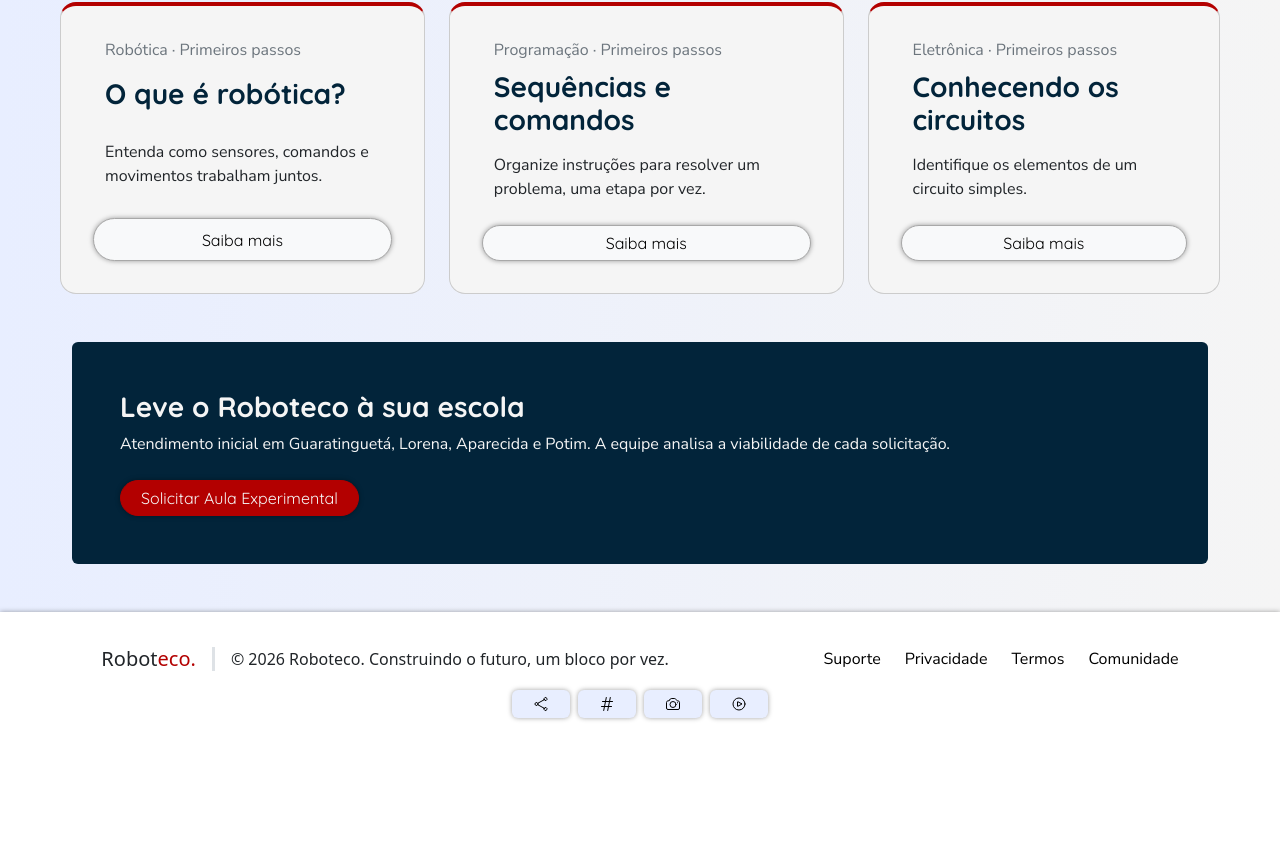
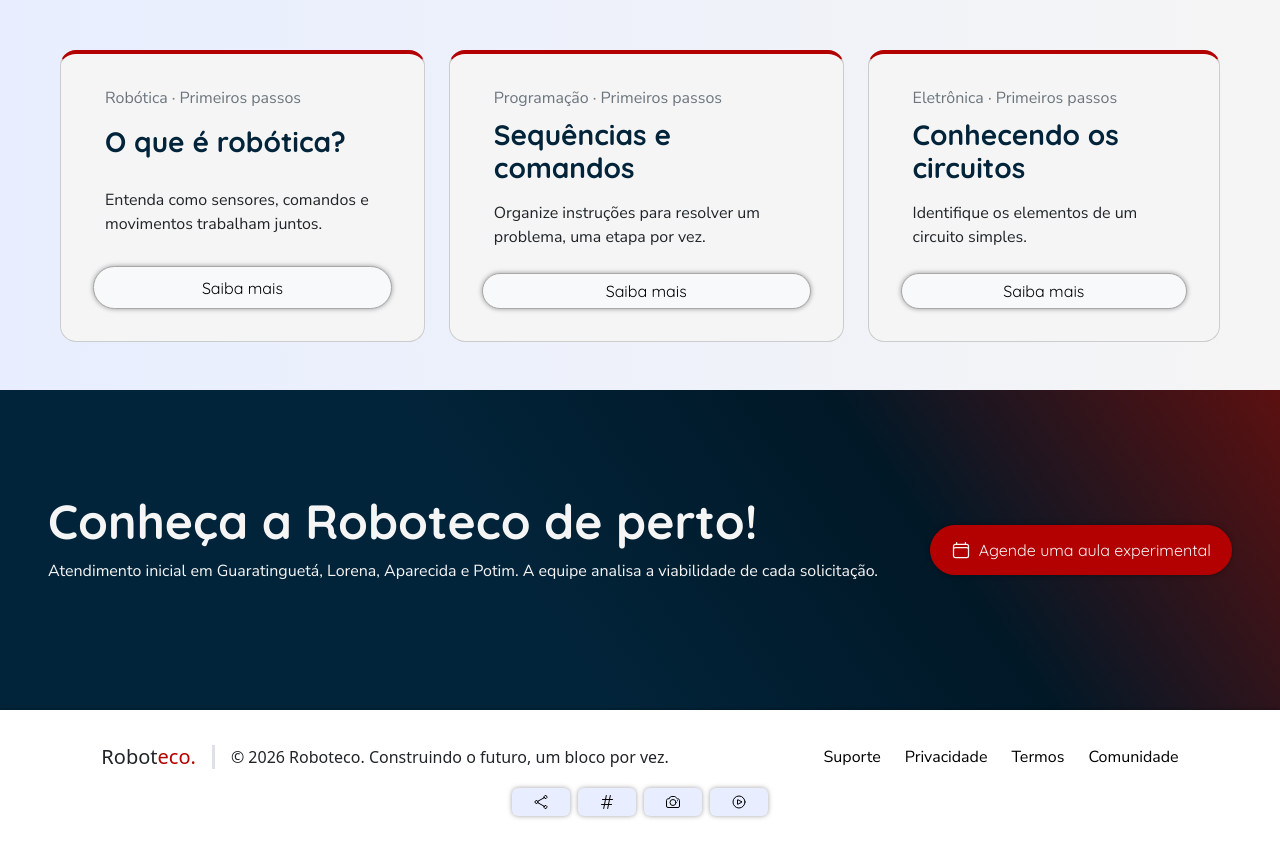
Before and after one commit to MigSilverS/roboteco, a Next.js app: page / in a window 1280 px wide. Shown: the part 925-1773 px from the top of the page. Before the commit the page ends 1675 px from the top, so only its background shows below. Built offline with nearby package versions, Linux system fonts and the light colour scheme.

Commit message:
Mudanças visuais

```diff
--- a/src/app/page.jsx
+++ b/src/app/page.jsx
@@ -34,14 +34,14 @@
     <>
       <NavBar />
       <div className={`${styles.container} row`}>
-        <div className="col-12 row mt-5">
+        <div className="col-12 row mt-5 mb-5">
           <div className="col-md-8 d-flex align-items-center">
             <div className="">
               <Titulo titulo="Robótica na escola pública" nivel={2} estilo={{ color: 'var(--red)' }} />
               <Titulo titulo="Destrave o lado tecnológico e criativo!" nivel={1} estilo={{ fontSize: '4.4rem' }} />
               <Texto texto="Explore robótica, programação e eletrônica.
               Aprenda online e conheça as atividades presenciais para escolas da região." classe="lead" estilo={{ fontSize: '1.4rem' }} />
-              <Botao icon={icons.calendar} texto="Agende uma aula experimental" classe="btn-danger" estilo={{ border: "1px solid #a8a8a8ff", height: "50px"}} />
+              <Botao icon={icons.calendar} texto="Agende uma aula experimental" classe="btn-danger" estilo={{ border: "1px solid #a8a8a8ff", height: "50px" }} />
             </div>
           </div>
           <div className="col-md-4 p-5" style={{ backgroundColor: 'var(--blue)', borderRadius: '10px' }}>
@@ -82,16 +82,18 @@
 
 
         </div>
-        <div className="col-md-12 mb-5">
-          <div className="p-5 rounded" style={{ backgroundColor: "var(--blue)" }}>
-            <h3 className="fw-bold mb-2" style={{ color: "var(--color-primary)" }}>
-              Leve o Roboteco à sua escola
+      </div>
+      <div className="col-md-12 ">
+        <div className="px-5 align-items-center d-flex justify-content-between" style={{ background: "linear-gradient(55deg, var(--blue) 40%, #011827, #5c1010)", height: "20rem" }}>
+          <div className="">
+            <h3 className="fw-bold mb-2" style={{ color: "var(--color-primary)", fontSize: '3rem' }}>
+              Conheça a Roboteco de perto!
             </h3>
             <p className="fw-normal mb-4" style={{ color: "var(--color-primary)" }}>
               Atendimento inicial em Guaratinguetá, Lorena, Aparecida e Potim. A equipe analisa a viabilidade de cada solicitação.
             </p>
-            <Botao texto="Solicitar Aula Experimental" classe="btn-danger" />
           </div>
+          <Botao icon={icons.calendar} texto="Agende uma aula experimental" classe="btn-danger" estilo={{ border: "1px solid #a8a8a8ff", height: "50px" }} />
         </div>
       </div>
       <Footer />
```
Also changed, not shown: src/app/globals.css (line endings or trailing spaces).
